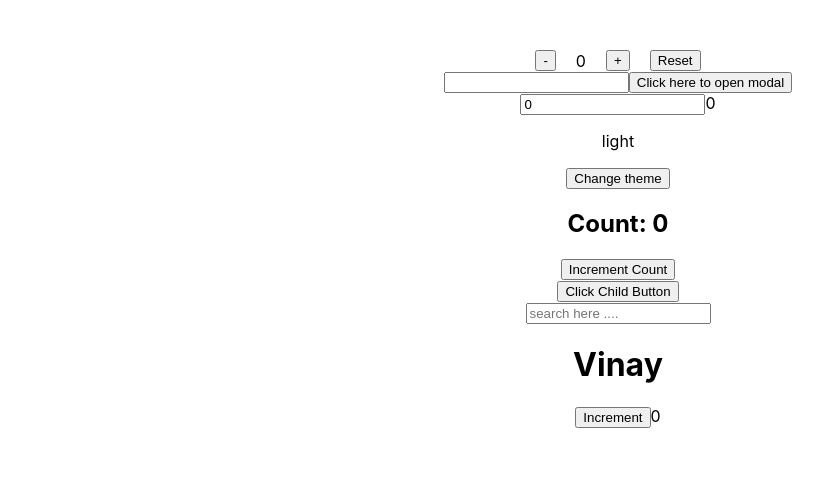
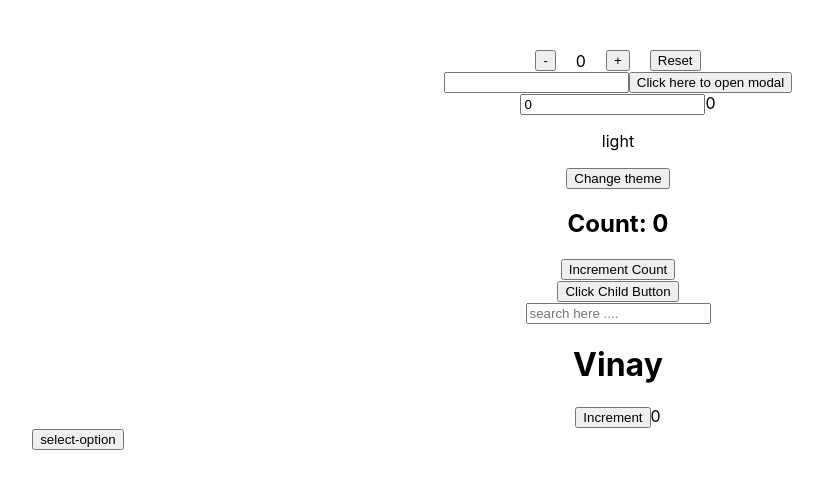
Before and after one commit to vinay-chindam/tasks, a React (Create React App) app: page / in a window 1280 px wide. Shown: the top 488 px of the page, without its empty margins (22-845 px from the left). Built offline with nearby package versions, Linux system fonts and the light colour scheme.

Commit message:
dropdown

```diff
--- a/src/App.css
+++ b/src/App.css
@@ -44,3 +44,27 @@
   align-items: center;
   margin-top: 50px;
 }
+
+.dropdown {
+  position: relative;
+  width: 200px;
+}
+
+.menu {
+  position: absolute;
+  top: 40px;
+  width: 100%;
+  border: 1px solid #ccc;
+  background: white;
+  list-style: none;
+  padding: 0;
+}
+
+.menu li {
+  padding: 10px;
+  cursor: pointer;
+}
+
+.menu li:hover {
+  background: #f2f2f2;
+}
--- a/src/App.js
+++ b/src/App.js
@@ -10,6 +10,7 @@ import UseMemoComponent from './Components/UseMemoComponent';
 import UseCallbackComponent from './Components/UseCallbackComponent';
 import SearchComponent from './Components/SearchComponent';
 import ParentComponent2 from './Components/ParentComponent2';
+import Dropdown from './Components/Dropdown';
 
 function App() {
   const [openModal,setOpenModal]=useState(false)
@@ -29,6 +30,7 @@ function App() {
       <UseCallbackComponent/>
       <SearchComponent/>
       <ParentComponent2/>
+      <Dropdown/>
 
 
 
--- /dev/null
+++ b/src/Components/Dropdown.js
@@ -0,0 +1,42 @@
+import { useState } from "react";
+import '../App.css'
+
+function Dropdown() {
+
+    const options = ["Apple", "Banana", "Mango", "Orange"];
+    const [isOpen,setIsOpen]=useState(false)
+    const [item,setItem]=useState("select-option")
+
+    function handleClick(item){
+        setIsOpen(false)
+        setItem(item)
+    }
+
+
+
+
+  return (
+    <div className="dropdown">
+
+        <button onClick={()=>setIsOpen(!isOpen)} >
+            {item}
+        </button>
+
+        { isOpen &&
+            options.map((item)=>{
+                return (
+                    <div onClick={()=>handleClick(item)}>
+                        {item}
+                        </div>
+                )
+            })
+
+        }
+
+
+
+    </div>
+  );
+}
+
+export default Dropdown;
```
